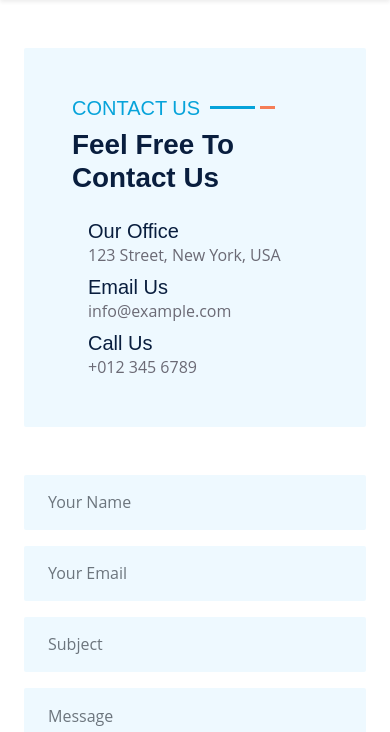
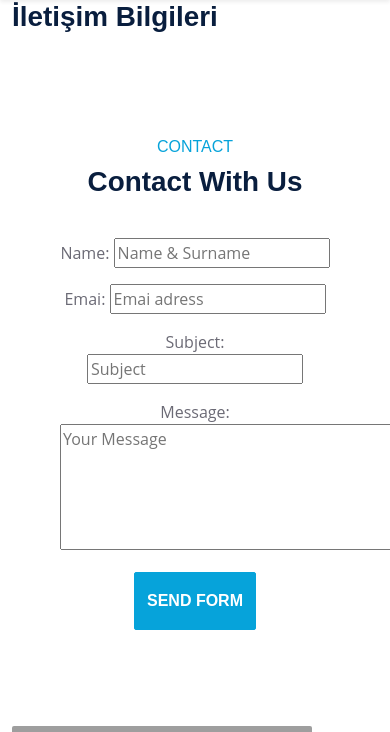
Before and after one commit to shylcvdr/djangoProject, a Django app: page /contact/ in a window 390 px wide; the page is wider, and only the part inside the window is pictured. Shown: the part 72-804 px from the top of that part. Run offline with Django 4.2, Linux system fonts and the light colour scheme; data comes from the database, SQL or seed files in the repository; both versions use the stored data as it was after the commit; some libraries are stand-ins or nearby versions; grey boxes are pictures that could not be loaded.

Commit message:
dinamik yapı oluşturma

```diff
--- a/djangoProject/settings.py
+++ b/djangoProject/settings.py
@@ -119,13 +119,14 @@ USE_TZ = True
 # https://docs.djangoproject.com/en/4.1/howto/static-files/
 
 STATIC_URL = 'static/'
-STATICFILES_DIRS=[os.path.join(BASE_DIR, "static"),
-                    '/var/www/static/',]
+STATICFILES_DIRS=(os.path.join(BASE_DIR, '/var/www/static/',),)
+
 
 
 MEDIA_URL='/uploads/'
 MEDIA_ROOT=os.path.join(BASE_DIR,'uploads')
 
+
 # Default primary key field type
 # https://docs.djangoproject.com/en/4.1/ref/settings/#default-auto-field
 
--- a/home/admin.py
+++ b/home/admin.py
@@ -1,6 +1,10 @@
 from django.contrib import admin
 
-from home.models import Setting
+from home.models import Setting, ContactFormMessage
 
 # Register your models here.
 admin.site.register(Setting)
+class ContactFormAdmin(admin.ModelAdmin):
+    list_display = ['name','emai','subject','status']
+    list_filter = ['status']
+admin.site.register(ContactFormMessage,ContactFormAdmin)
--- a/home/models.py
+++ b/home/models.py
@@ -1,4 +1,6 @@
 from django.db import models
+from django.forms import ModelForm, TextInput, Textarea
+
 
 # Create your models here.
 class Setting(models.Model):
@@ -29,3 +31,29 @@ class Setting(models.Model):
     update_at=models.DateTimeField(auto_now=True)
     def __str__(self):
         return self.title
+class ContactFormMessage(models.Model):
+    STATUS = (
+        ('New','New'),
+        ('Read','Read'),
+    )
+    name = models.CharField(blank=True,max_length=20)
+    emai = models.CharField(blank=True, max_length=50)
+    subject = models.CharField(blank=True, max_length=20)
+    message = models.CharField(blank=True, max_length=255)
+    status = models.CharField( max_length=10,choices=STATUS,default='New')
+    ip = models.CharField(blank=True, max_length=20)
+    note = models.CharField(blank=True, max_length=100)
+    create_at=models.DateTimeField(auto_now_add=True)
+    update_at=models.DateTimeField(auto_now=True)
+    def __str__(self):
+        return self.title
+class ContactFormu(ModelForm):
+    class Meta:
+        model = ContactFormMessage
+        fields =['name','emai','subject','message']
+        widgets = {
+            'name'  : TextInput(attrs={'class':'input','placeholder':'Name & Surname'}),
+            'subject': TextInput(attrs={'class': 'input', 'placeholder': 'Subject'}),
+            'emai': TextInput(attrs={'class': 'input', 'placeholder': 'Emai adress'}),
+            'message': Textarea(attrs={'class': 'input', 'placeholder': 'Your Message','rows':'5'}),
+        }
--- a/home/templates/appointment.html
+++ b/home/templates/appointment.html
@@ -1,5 +1,5 @@
 {% extends "homebase.html" %}
-{% block title %} About- {{setting.company}} {% endblock %}
+{% block title %} Appointment- {{setting.company}} {% endblock %}
 {% block keywords %} {{setting.keywords}} {% endblock %}
 {% block description %} {{setting.description}} {% endblock %}
 {% load static %}
--- a/home/templates/contact.html
+++ b/home/templates/contact.html
@@ -1,65 +1,46 @@
+
 {% extends "homebase.html" %}
-{% block title %} About- {{setting.company}} {% endblock %}
+{% block title %} Contact- {{setting.company}} {% endblock %}
 {% block keywords %} {{setting.keywords}} {% endblock %}
 {% block description %} {{setting.description}} {% endblock %}
 {% load static %}
 {% block body %}
 <!-- Contact Start -->
+<div class="section">
+    <div class="container">
+        <div class="row">
+	    <h1>İletişim Bilgileri</h1>
+	</div>
+	<div class="row">
+	    <div class="col-md-4">
 		<div class="container-fluid py-5">
-        <div class="container">
-            <div class="row g-5">
-                <div class="col-xl-4 col-lg-6 wow slideInUp" data-wow-delay="0.1s">
-                    <div class="bg-light rounded h-100 p-5">
-                        <div class="section-title">
-                            <h5 class="position-relative d-inline-block text-primary text-uppercase">Contact Us</h5>
-                            <h1 class="display-6 mb-4">Feel Free To Contact Us</h1>
+		    <div class="container py-5">
+			<div class="text-center mb-3 pb-3">
+			    <h6 class="text-primary text-uppercase">Contact</h6>
+			    <h1>Contact With Us</h1>
 	    		</div>
-                        <div class="d-flex align-items-center mb-2">
-                            <i class="bi bi-geo-alt fs-1 text-primary me-3"></i>
-                            <div class="text-start">
-                                <h5 class="mb-0">Our Office</h5>
-                                <span>123 Street, New York, USA</span>
+			{% if messages %}
+		    	    {% for message in messages %}
+				<div class="aler alert-{{ message.tags }}" role="alert">
+			            {{ message }}
 				</div>
-                        </div>
-                        <div class="d-flex align-items-center mb-2">
-                            <i class="bi bi-envelope-open fs-1 text-primary me-3"></i>
-                            <div class="text-start">
-                                <h5 class="mb-0">Email Us</h5>
-                                <span>info@example.com</span>
-                            </div>
-                        </div>
-                        <div class="d-flex align-items-center">
-                            <i class="bi bi-phone-vibrate fs-1 text-primary me-3"></i>
-                            <div class="text-start">
-                                <h5 class="mb-0">Call Us</h5>
-                                <span>+012 345 6789</span>
+		    	    {% endfor %}
+			{% endif %}
+			<div class="text-center">
+		    	    <form action="" method="post">
+				{% csrf_token %}
+				{{ form.as_p }}
+				<input class="btn btn-primary w-15 py-3" type="submit" id="sendMessageButton" value="SEND FORM"/>
+		    	    </form>
 			</div>
 		    </div>
 		</div>
             </div>
-                <div class="col-xl-4 col-lg-6 wow slideInUp" data-wow-delay="0.3s">
-                    <form>
-                        <div class="row g-3">
-                            <div class="col-12">
-                                <input type="text" class="form-control border-0 bg-light px-4" placeholder="Your Name" style="height: 55px;">
+	    <div class="col-md-4">
+		{{ settings.contact|safe }}
 	    </div>
-                            <div class="col-12">
-                                <input type="email" class="form-control border-0 bg-light px-4" placeholder="Your Email" style="height: 55px;">
-                            </div>
-                            <div class="col-12">
-                                <input type="text" class="form-control border-0 bg-light px-4" placeholder="Subject" style="height: 55px;">
-                            </div>
-                            <div class="col-12">
-                                <textarea class="form-control border-0 bg-light px-4 py-3" rows="5" placeholder="Message"></textarea>
-                            </div>
-                            <div class="col-12">
-                                <button class="btn btn-primary w-100 py-3" type="submit">Send Message</button>
-                            </div>
-                        </div>
-                    </form>
-                </div>
-                <div class="col-xl-4 col-lg-12 wow slideInUp" data-wow-delay="0.6s">
-                    <iframe class="position-relative rounded w-100 h-100"
+	    <div class="col-md-4">
+                <iframe class="position-relative rounded w-15 h-100"
                         src="https://www.google.com/maps/embed?pb=!1m18!1m12!1m3!1d3001156.4288297426!2d-78.01371936852176!3d42.72876761954724!2m3!1f0!2f0!3f0!3m2!1i1024!2i768!4f13.1!3m3!1m2!1s0x4ccc4bf0f123a5a9%3A0xddcfc6c1de189567!2sNew%20York%2C%20USA!5e0!3m2!1sen!2sbd!4v1603794290143!5m2!1sen!2sbd"
                         frameborder="0" style="min-height: 400px; border:0;" allowfullscreen="" aria-hidden="false"
                         tabindex="0"></iframe>
--- a/home/templates/service.html
+++ b/home/templates/service.html
@@ -1,5 +1,5 @@
 {% extends "homebase.html" %}
-{% block title %} About- {{setting.company}} {% endblock %}
+{% block title %} Service- {{setting.company}} {% endblock %}
 {% block keywords %} {{setting.keywords}} {% endblock %}
 {% block description %} {{setting.description}} {% endblock %}
 {% load static %}
--- a/home/templates/slider.html
+++ b/home/templates/slider.html
@@ -54,8 +54,9 @@
                         </div>
                     </div>
                 </div>
+
                 <div class="carousel-item">
-                    <img class="w-100" src="{%static 'img/carousel-2.jpg'%}" alt="Image">
+                    <img class="w-100" src="{%static 'img/sumdis.jpg'%}" alt="Image">
                     <div class="carousel-caption d-flex flex-column align-items-center justify-content-center">
                         <div class="p-3" style="max-width: 900px;">
                             <h5 class="text-white text-uppercase mb-3 animated slideInDown">Keep Your Teeth Healthy</h5>
@@ -65,7 +66,9 @@
                         </div>
                     </div>
                 </div>
+
             </div>
+
             <button class="carousel-control-prev" type="button" data-bs-target="#header-carousel"
                 data-bs-slide="prev">
                 <span class="carousel-control-prev-icon" aria-hidden="true"></span>
--- a/home/views.py
+++ b/home/views.py
@@ -1,7 +1,8 @@
-from django.http import HttpResponse
+from django.contrib import messages
+from django.http import HttpResponse, HttpResponseRedirect
 from django.shortcuts import render
 
-from home.models import Setting
+from home.models import Setting, ContactFormMessage, ContactFormu
 
 
 # Create your views here.
@@ -13,10 +14,7 @@ def about(request):
     setting = Setting.objects.get()
     context = {'setting':setting, 'page':'about'}
     return render(request, 'about.html', context)
-def contact(request):
-    setting = Setting.objects.get()
-    context = {'setting':setting, 'page':'contact'}
-    return render(request, 'contact.html', context)
+
 def service(request):
     setting = Setting.objects.get()
     context = {'setting':setting, 'page':'service'}
@@ -25,3 +23,19 @@ def appointment(request):
     setting = Setting.objects.get()
     context = {'setting':setting, 'page':'appointment'}
     return render(request, 'appointment.html', context)
+def contact(request):
+    if request.method=='POST':
+        form=ContactFormu(request.POST)
+        if form.is_valid():
+            data=ContactFormMessage()
+            data.name=form.cleaned_data['name']
+            data.emai = form.cleaned_data['emai']
+            data.subject=form.cleaned_data['subject']
+            data.message = form.cleaned_data['message']
+            data.save()
+            messages.success(request,"mesajınız başarılı gönderilmiştir")
+            return HttpResponseRedirect('/contact')
+    setting =Setting.objects.get()
+    form =ContactFormu()
+    context={'setting':setting,'form':form}
+    return render(request,'contact.html',context)
```
Also changed, not shown: db.sqlite3, home/static/img/sumdis.jpg (added). Lines whose indentation alone changed are shown as unchanged.
